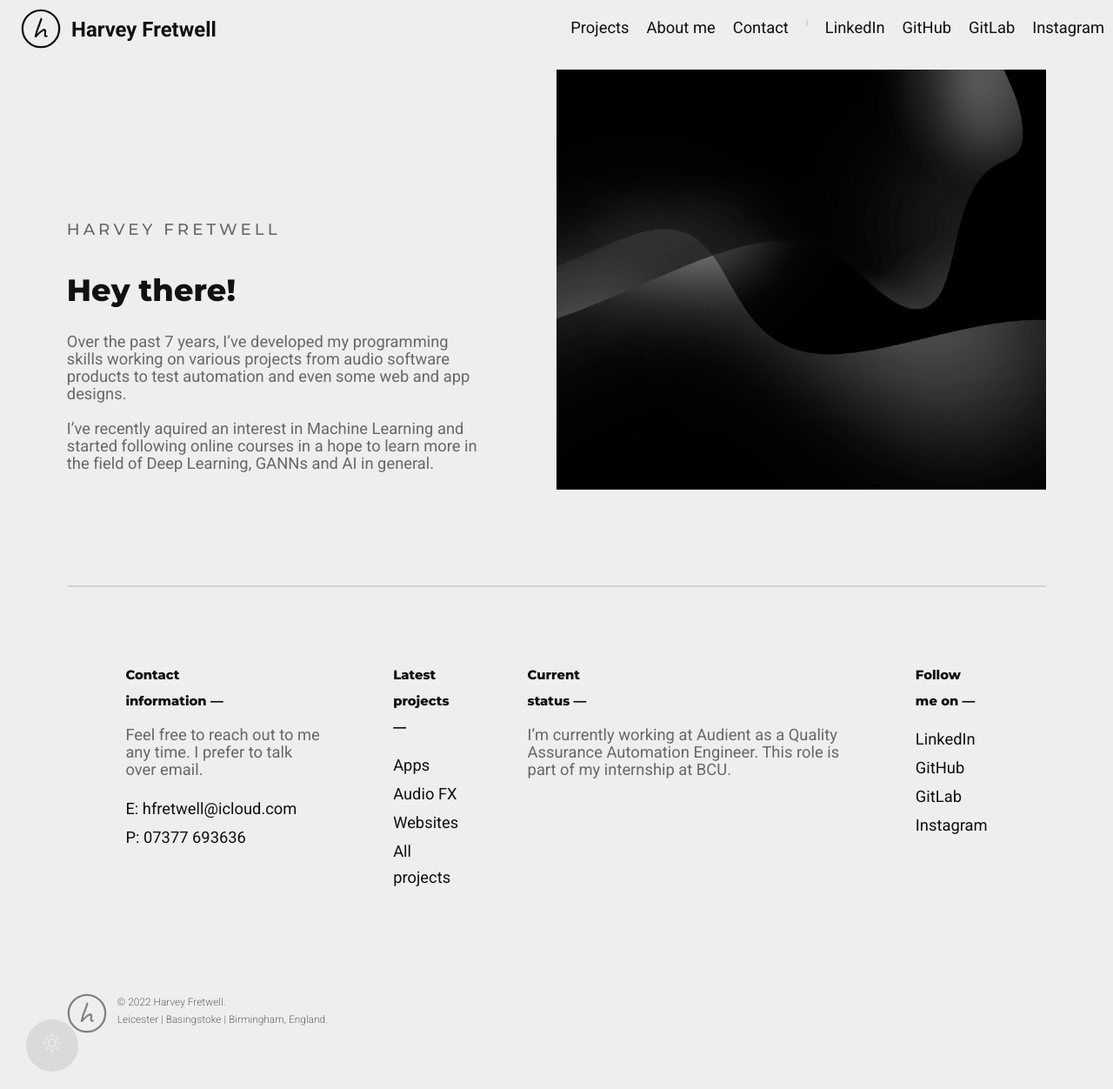
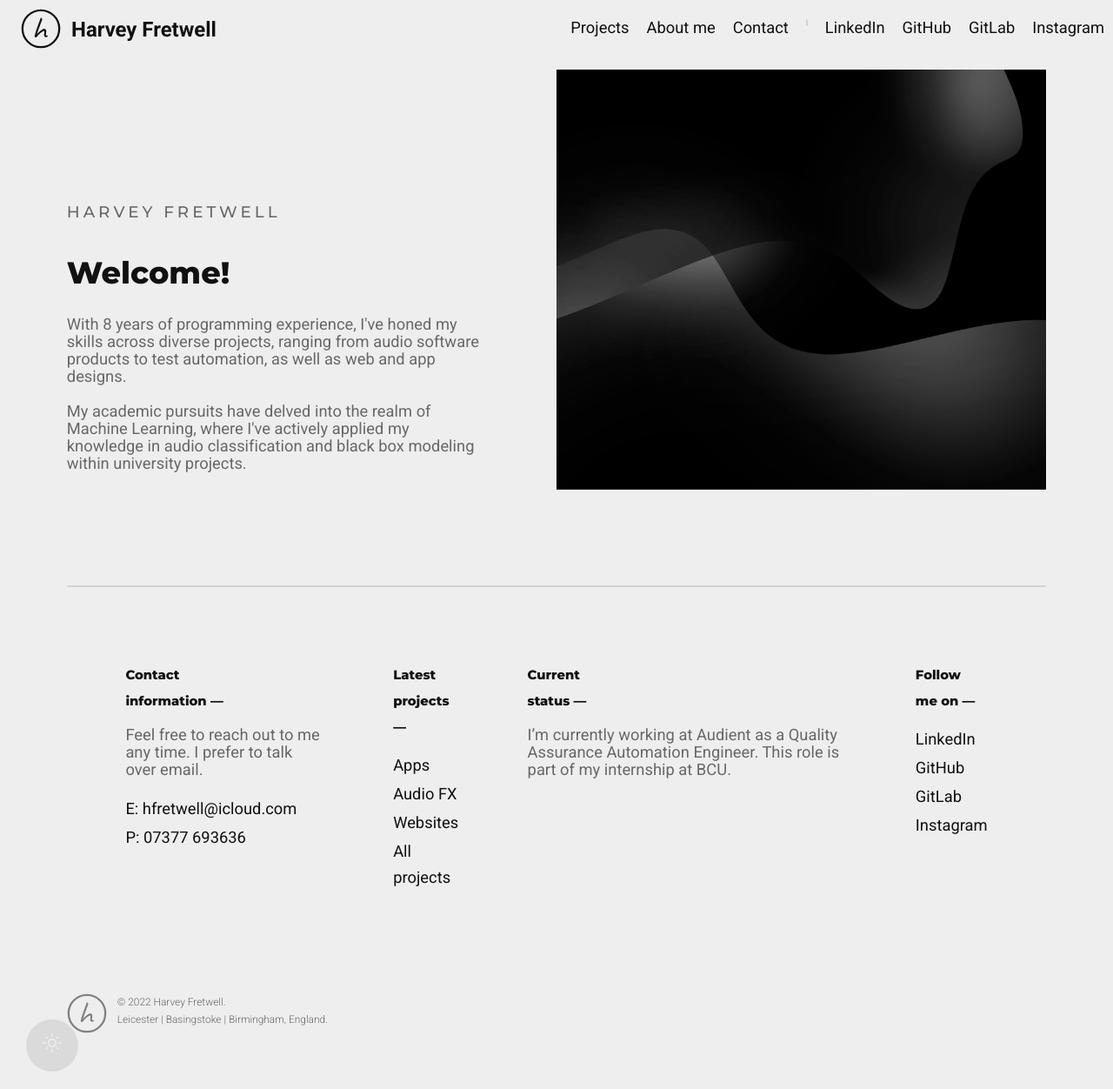
Before and after one commit to harveyf2801/portfolio, a Jekyll site: the page built from index.html, in a window 1280 px wide and 1252 px high. Shown: the whole window at 87% size. Built offline with Jekyll 4.4.1, drawn with Linux system fonts in a browser that asks for light colours.

Commit message:
Update index.html intro text with dynamic year

```diff
--- a/index.html
+++ b/index.html
@@ -8,14 +8,12 @@ name: home
             <section class="banner">
                 <div class="fadingsection fromLeft">
                     <h3>Harvey Fretwell</h3>
-                    <h1>Hey there!</h1>
+                    <h1>Welcome!</h1>
                     <p>
-                        Over the past 7 years, I’ve developed my programming skills working on various projects from audio software products to
-                        test automation and even some web and app designs.
+                        With <script>document.write(new Date().getFullYear() - 2016);</script> years of programming experience, I've honed my skills across diverse projects, ranging from audio software products to test automation, as well as web and app designs.
                     </p>
                     <p>
-                        I’ve recently aquired an interest in Machine Learning and started following online courses in a hope to
-                        learn more in the field of Deep Learning, GANNs and AI in general.
+                        My academic pursuits have delved into the realm of Machine Learning, where I've actively applied my knowledge in audio classification and black box modeling within university projects.
                     </p>
                 </div>
                 <div class="pattern fadingsection fromRight">
```
